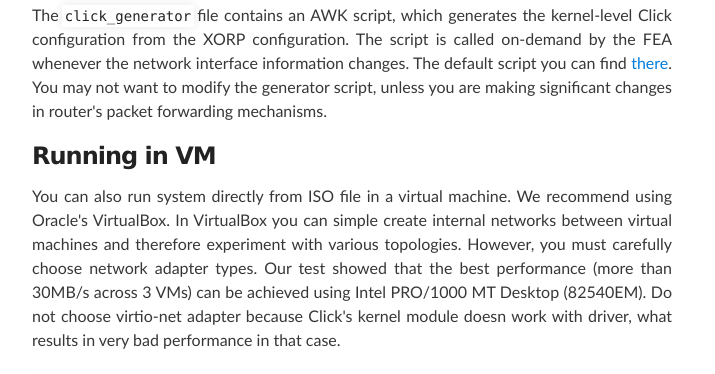
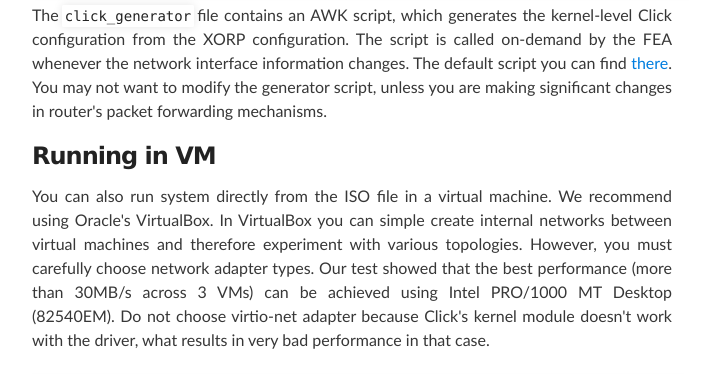
Before and after one commit to aaau/agh-live-router, a plain HTML site: page index.html in a window 1280 px wide. Shown: the part 1840-2214 px from the top of the page, without its empty margins (288-1003 px from the left). Drawn offline with Linux system fonts and the light colour scheme.

Commit message:
Update index.html

```diff
--- a/index.html
+++ b/index.html
@@ -70,7 +70,7 @@ X:\config\click_generator
 
 <h3>Running in VM</h3>
 
-<p align="justify">You can also run system directly from ISO file in a virtual machine. We recommend using Oracle's VirtualBox. In VirtualBox you can simple create internal networks between virtual machines and therefore experiment with various topologies. However, you must carefully choose network adapter types. Our test showed that the best performance (more than 30MB/s across 3 VMs) can be achieved using Intel PRO/1000 MT Desktop (82540EM). Do not choose virtio-net adapter because Click's kernel module doesn work with driver, what results in very bad performance in that case.</p>
+<p align="justify">You can also run system directly from the ISO file in a virtual machine. We recommend using Oracle's VirtualBox. In VirtualBox you can simple create internal networks between virtual machines and therefore experiment with various topologies. However, you must carefully choose network adapter types. Our test showed that the best performance (more than 30MB/s across 3 VMs) can be achieved using Intel PRO/1000 MT Desktop (82540EM). Do not choose virtio-net adapter because Click's kernel module doesn't work with the driver, what results in very bad performance in that case.</p>
 
 <p align="center">
 <a href="https://raw.github.com/piotrjurkiewicz/agh-live-router/master/screenshots/adapters.png"><img src="https://raw.github.com/piotrjurkiewicz/agh-live-router/master/screenshots/adapters.png" /></a>
```
